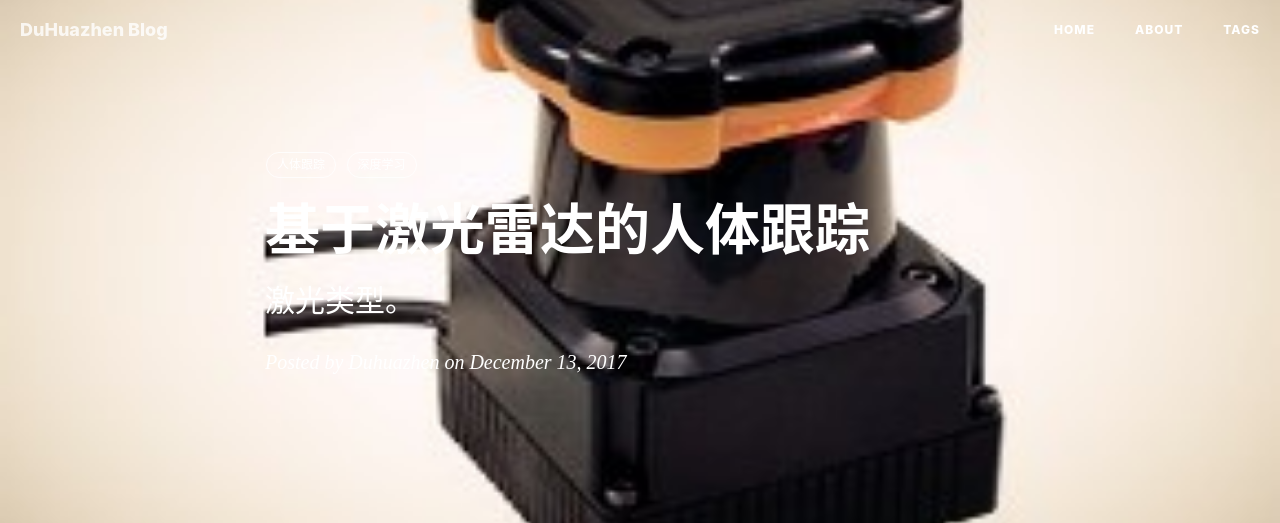
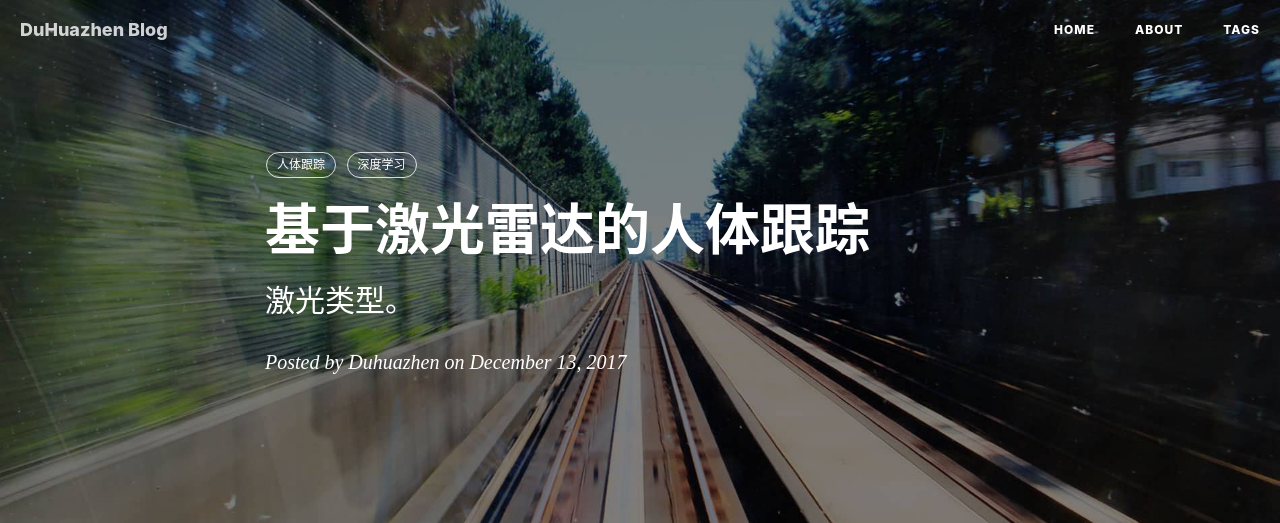
Before and after one commit to duhuazhen/duhuazhen.github.io, a Jekyll site: the page built from _posts/2017-10-01-laser.markdown, in a window 1280 px wide. Shown: the top 523 px of the page. Built offline with Jekyll 4.4.1, drawn with Linux system fonts in a browser that asks for light colours; nearby versions of some CDN libraries; comment, search, counter and statistics services are not loaded; grey boxes are pictures that could not be loaded.

Commit message:
Update 2017-10-01-laser.markdown

```diff
--- a/_posts/2017-10-01-laser.markdown
+++ b/_posts/2017-10-01-laser.markdown
@@ -4,7 +4,7 @@
 subtitle:   "激光类型。"
 date:       2017-12-13
 author:     "Duhuazhen"
-header-img: "img/laser.jpg"
+header-img: "img/post-bg-2015.jpg"
 tags:
     - 人体跟踪
     - 深度学习
@@ -15,9 +15,9 @@
 ![image.png](https://upload-images.jianshu.io/upload_images/11573595-bcca766e8a511cbc.png?imageMogr2/auto-orient/strip%7CimageView2/2/w/1240)
 
 北洋Hokuyo：[http://www.ukelai.com/beiyang/](http://www.ukelai.com/beiyang/)
-
+![Hokuyo](https://github.com/duhuazhen/duhuazhen.github.io/tree/master/img/laser.jpg)
 西克 Sick： [http://www.ukelai.com/xike/](http://www.ukelai.com/xike/)
-
+![ Sick](https://github.com/duhuazhen/duhuazhen.github.io/tree/master/img/laser1.jpg)
 [https://www.sick.com/cn/zh/detection-and-ranging-solutions/2d-lidar-/c/g91900](https://www.sick.com/cn/zh/detection-and-ranging-solutions/2d-lidar-/c/g91900)
         激光扫出的典型的人腿形状如图1所示，可以看到人腿呈现出了典型的圆弧形，我们可以利用人腿圆弧形特征来找到相应的人腿特征。主要是通过聚类的方法以及利用人腿的圆弧形特征来找到人腿，在没有干扰的情况下可以较准确的识别出人腿，并且可以找到人腿中心坐标。利用人腿的中心坐标我们可以算出人腿中心与激光的距离和角度，也就可以算出人腿中心与小车的距离和角度。有了距离和角度，利用了的pid来控制小车的运动。
 
```
